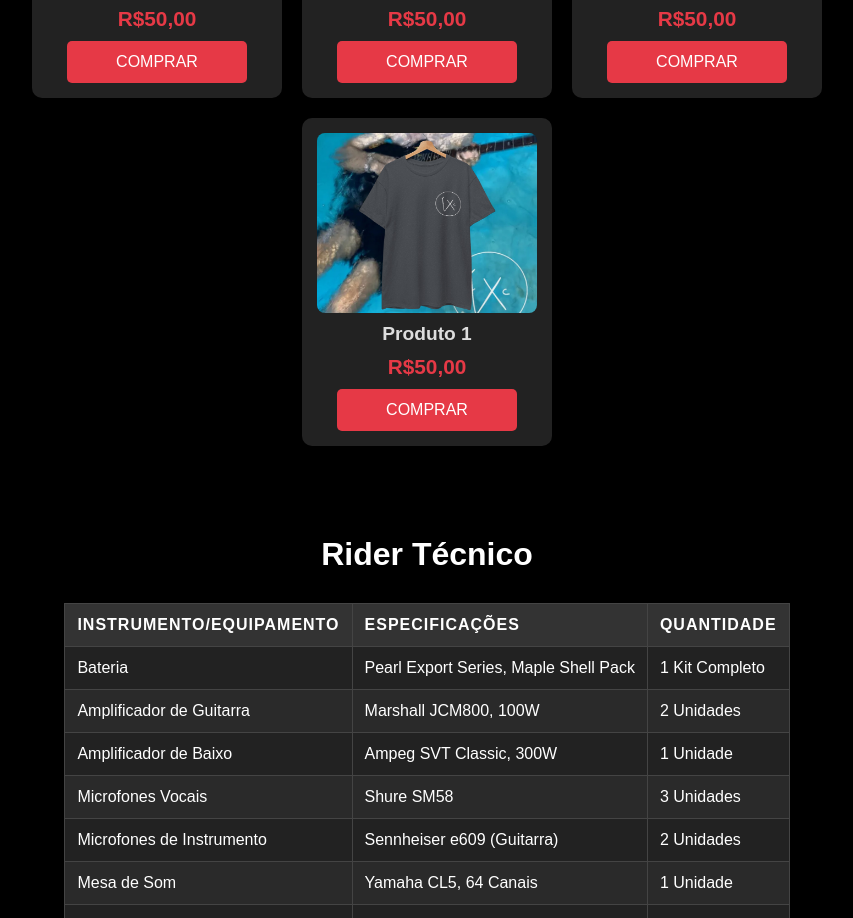
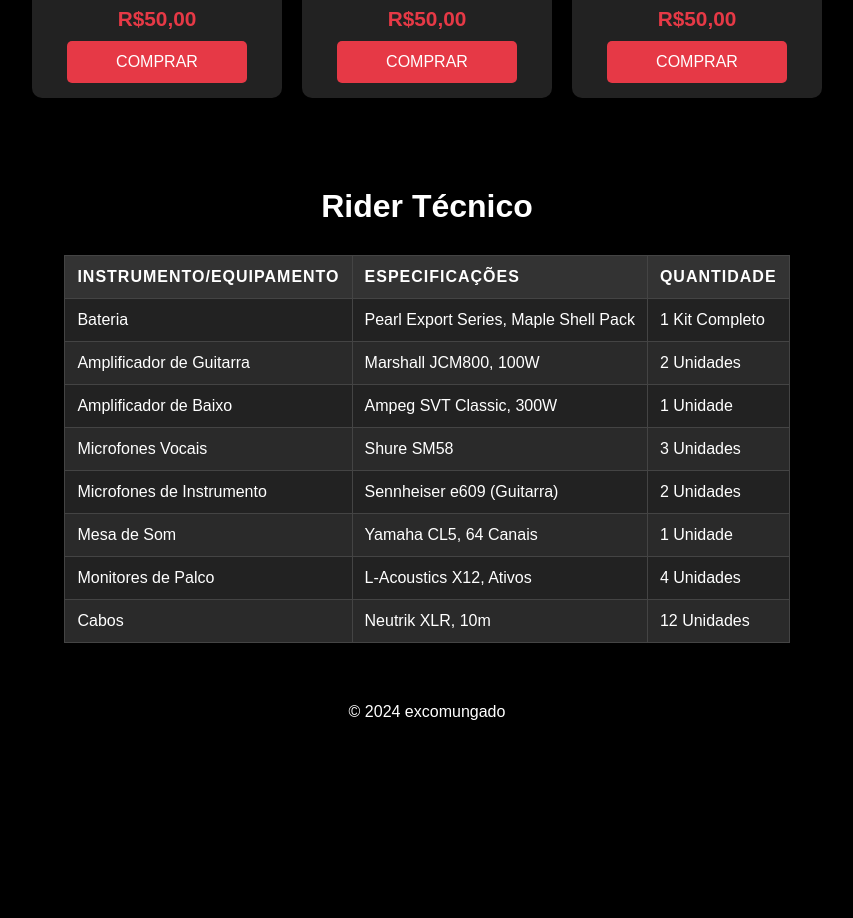
Before and after one commit to luqalefe/excomungado-web, a plain HTML site: page index.html in a window 1280 px wide. Shown: the part 2511-3429 px from the top of the page, without its empty margins (213-1066 px from the left). After the commit the page ends 3252 px from the top, so only its background shows below. Drawn offline with Linux system fonts and the light colour scheme.

Commit message:
Update index.html

```diff
--- a/index.html
+++ b/index.html
@@ -163,12 +163,6 @@
                 <p class="price">R$50,00</p>
                 <button class="buy-button">Comprar</button>
             </div>
-            <div class="product-card">
-                <img src="WhatsApp Image 2024-11-13 at 09.27.09.jpeg" alt="Produto 1">
-                <h3>Produto 1</h3>
-                <p class="price">R$50,00</p>
-                <button class="buy-button">Comprar</button>
-            </div>
         </div>
     </section>
 
```
